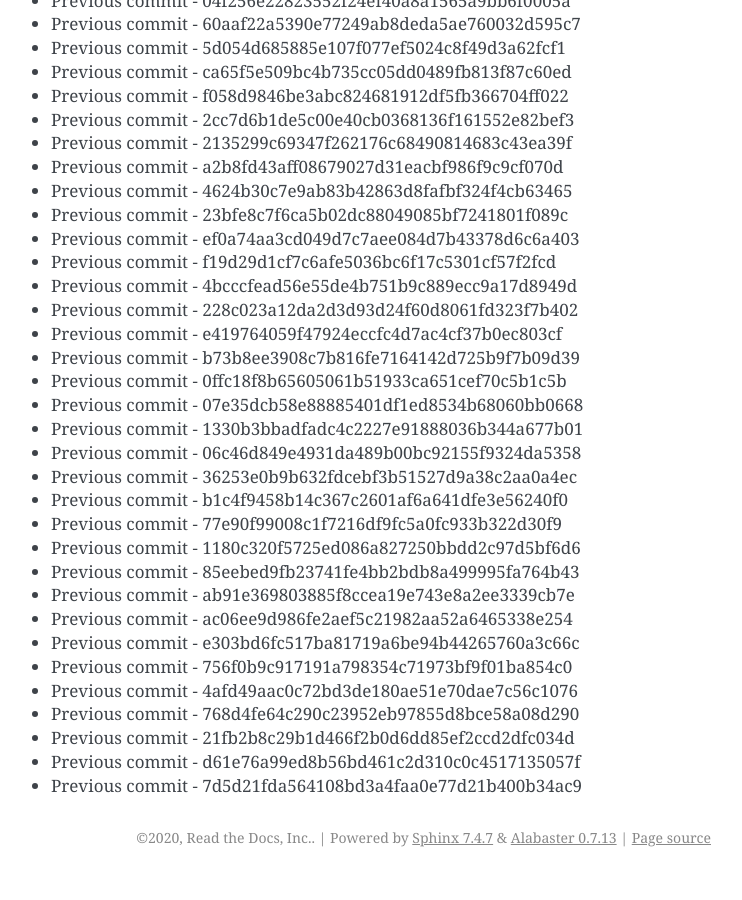
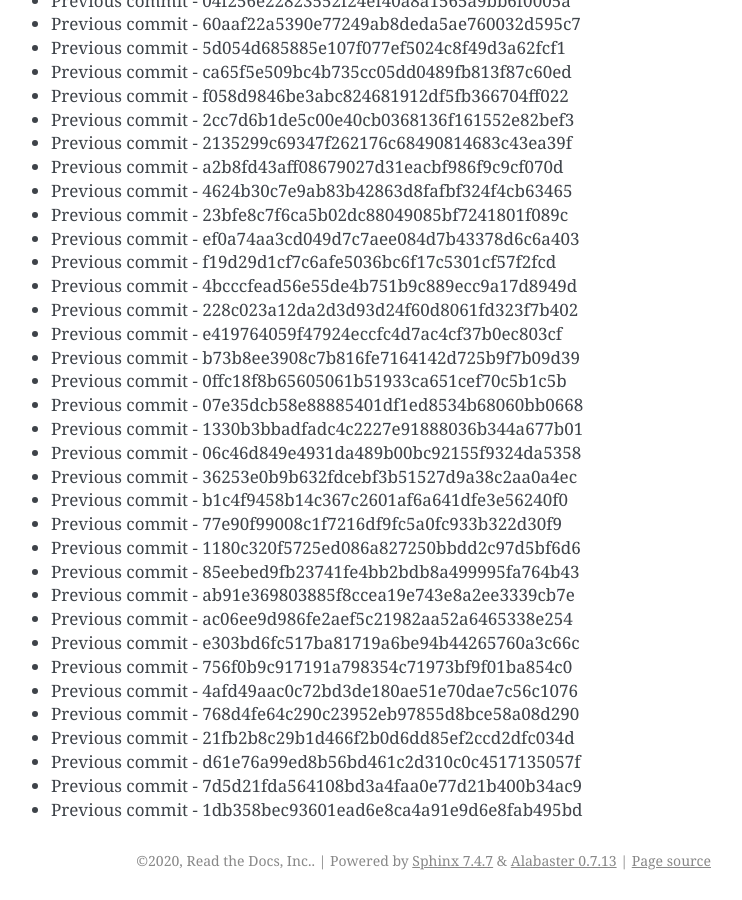
Before and after one commit to readthedocs/rtd-git-stresstest, a Sphinx documentation site: the page built from docs/updates.rst, in a window 1280 px wide and 900 px high, scrolled down 65906 px. Shown: the whole window, without its empty margins (399-1141 px from the left). Built offline with Sphinx 7.4.7, drawn with Linux system fonts in a browser that asks for light colours; before the commit the page ends 66783 px from its top, so only the background shows below that.

Commit message:
Generating commit from previous: 1db358bec93601ead6e8ca4a91e9d6e8fab495bd

```diff
--- a/docs/updates.rst
+++ b/docs/updates.rst
@@ -2801,3 +2801,4 @@ It can be tested for any performance characteristics.
 * Previous commit - 21fb2b8c29b1d466f2b0d6dd85ef2ccd2dfc034d
 * Previous commit - d61e76a99ed8b56bd461c2d310c0c4517135057f
 * Previous commit - 7d5d21fda564108bd3a4faa0e77d21b400b34ac9
+* Previous commit - 1db358bec93601ead6e8ca4a91e9d6e8fab495bd
```
